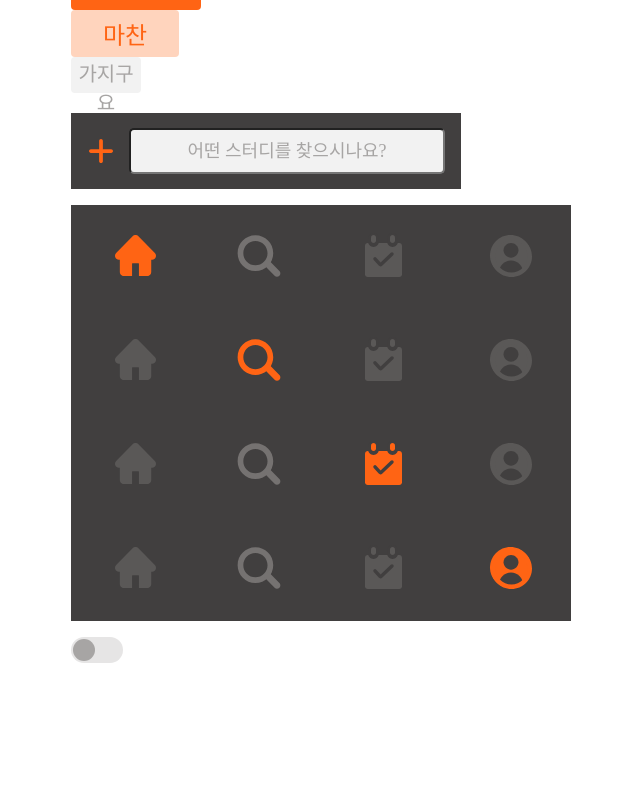
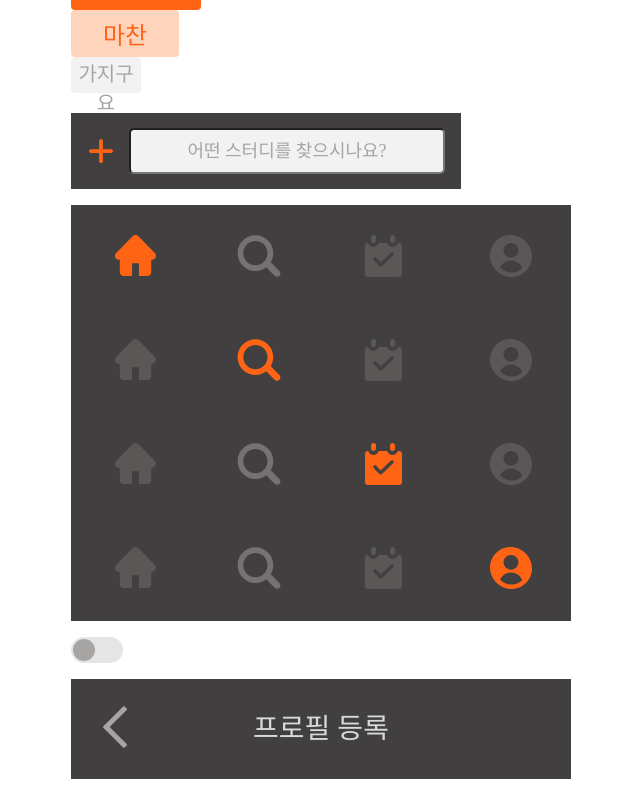
Before and after one commit to scato3/front-end, a Next.js app: page / in a window 1280 px wide. Shown: the part 1418-2213 px from the top of the page, without its empty margins (319-959 px from the left). Before the commit the page ends 2097 px from the top, so only its background shows below. Built offline with nearby package versions, Linux system fonts and the light colour scheme; no server answers; a web font is replaced by a local one.

Commit message:
feat: 색상 추가

```diff
--- a/src/app/_component/navigation/page.tsx
+++ b/src/app/_component/navigation/page.tsx
@@ -3,15 +3,21 @@ import Arrow from "../../../../public/icons/Btn_arrow.svg";
 import Search from "../../../../public/icons/Icon_search.svg";
 import Image from "next/image";
 
-interface INavigaionProps {
+interface INavigationProps {
   children: React.ReactNode;
   onClick: () => void;
   isSearch?: boolean;
 }
 
-export default function Navigation({ children, onClick, isSearch }: INavigaionProps) {
+export default function Navigation({ children, onClick, isSearch }: INavigationProps) {
   return (
-    <div className={styles.Container}>
+    <div
+      className={styles.Container}
+      style={{
+        background: isSearch ? "var(--bg-default)" : "var(--gray-800)",
+        color: isSearch ? "var(--gray-800)" : "var(--gray-200)",
+      }}
+    >
       <div className={styles.BackButton}>
         <Image src={Arrow} alt="뒤로가기 버튼" width={48} height={48} onClick={onClick} />
       </div>
--- a/src/app/page.tsx
+++ b/src/app/page.tsx
@@ -8,6 +8,7 @@ import Filter from "./_component/filter/Filter";
 import Input_Chat from "./_component/input/Input_Chat";
 import Footer from "./_component/footer/footer";
 import Toggle from "./_component/toggle/toggle";
+import Navigation from "./_component/navigation/page";
 
 import styles from "./_component/modal/modal.module.css";
 
@@ -94,6 +95,8 @@ export default function Home() {
       <br />
       <Toggle />
       <br />
+      <Navigation onClick={() => {}}>프로필 등록</Navigation>
+      <br />
     </div>
   );
 }
```
